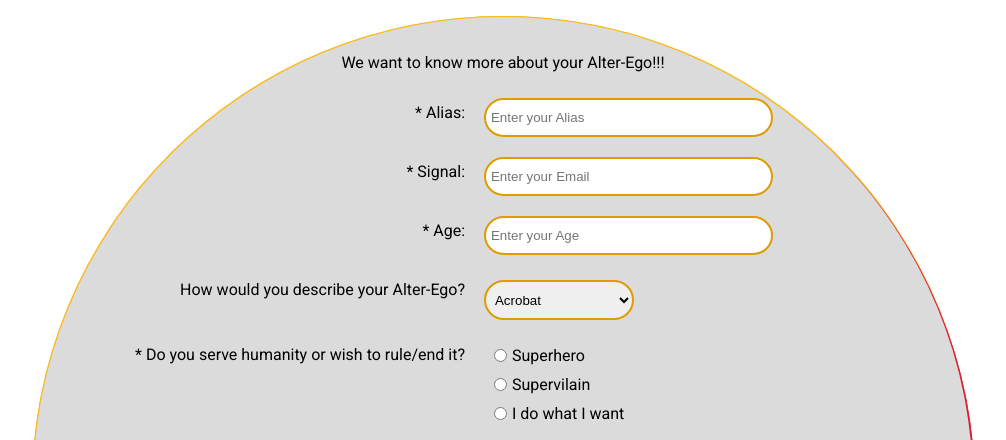
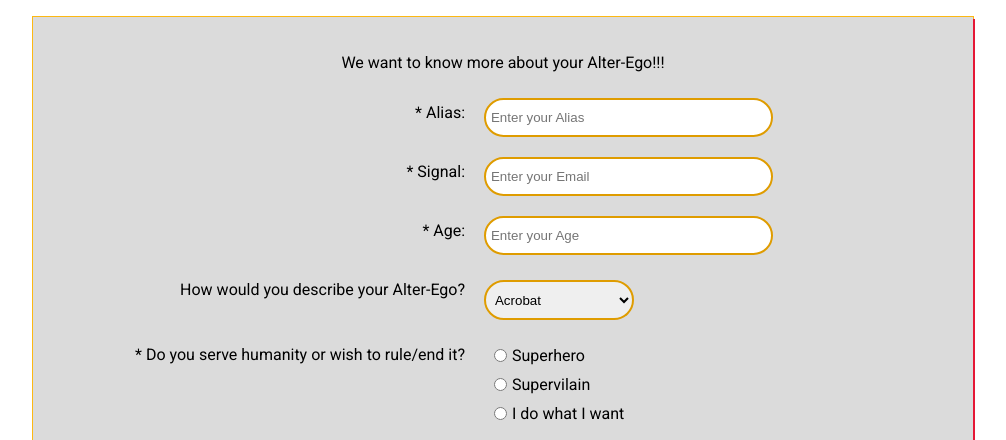
Before and after one commit to zaynejaz/SurveyForm, a plain HTML site: page index.html in a window 1280 px wide. Shown: the part 360-800 px from the top of the page, without its empty margins (137-1143 px from the left). Drawn offline with Linux system fonts and the light colour scheme.

Commit message:
form backing radius =0

```diff
--- a/style.css
+++ b/style.css
@@ -34,7 +34,7 @@ html, body {
     margin: 0 auto;
     padding: 20px;
     padding-top: 20px;
-    border-radius: 500px;
+    border-radius: 0px;
     box-shadow:
       2px 2px #e51836,
       -1px -1px 0 #fcb813,
```
